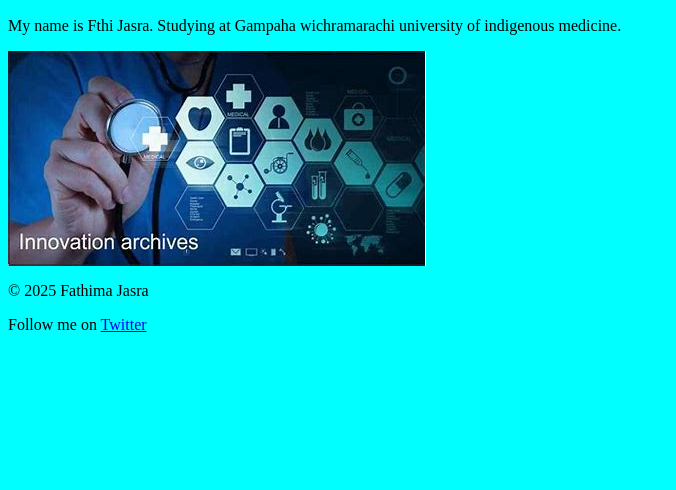
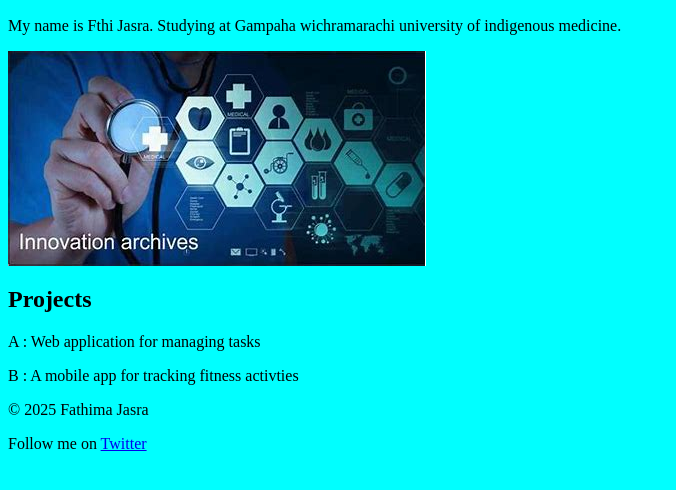
Before and after one commit to gwu-bhbt-2022-07-alt/Jasra-, a plain HTML site: page index.html in a window 1280 px wide. Shown: the part 96-586 px from the top of the page, without its empty margins (0-676 px from the left). Drawn offline with Linux system fonts and the light colour scheme.

Commit message:
finished

```diff
--- a/index.html
+++ b/index.html
@@ -20,6 +20,13 @@
     </p>
     <img src="download.jpeg">
      </section>
+     <section>
+        <h2>
+            Projects
+        </h2>
+        <p>A : Web application for managing tasks</p>
+        <p>B : A mobile app for tracking fitness activties</p>
+     </section>
      </main>
 
      <footer>
```
